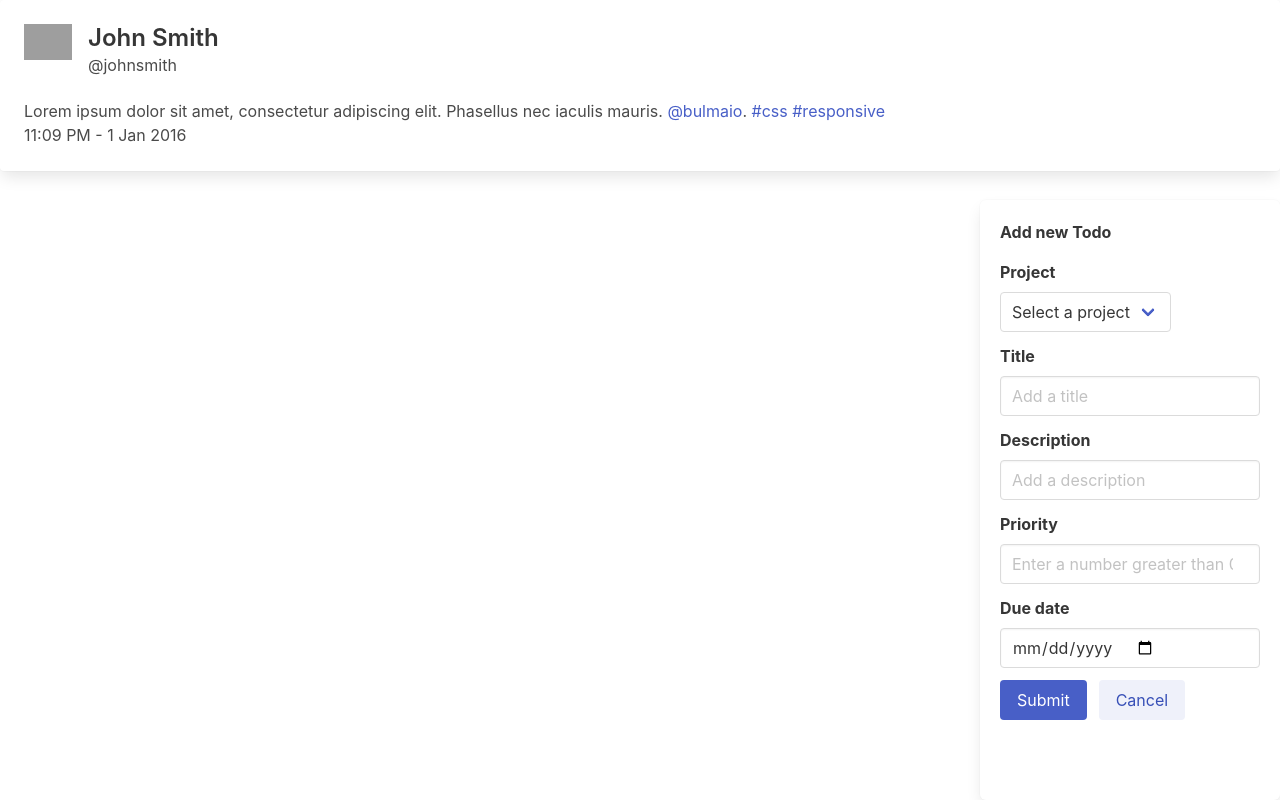
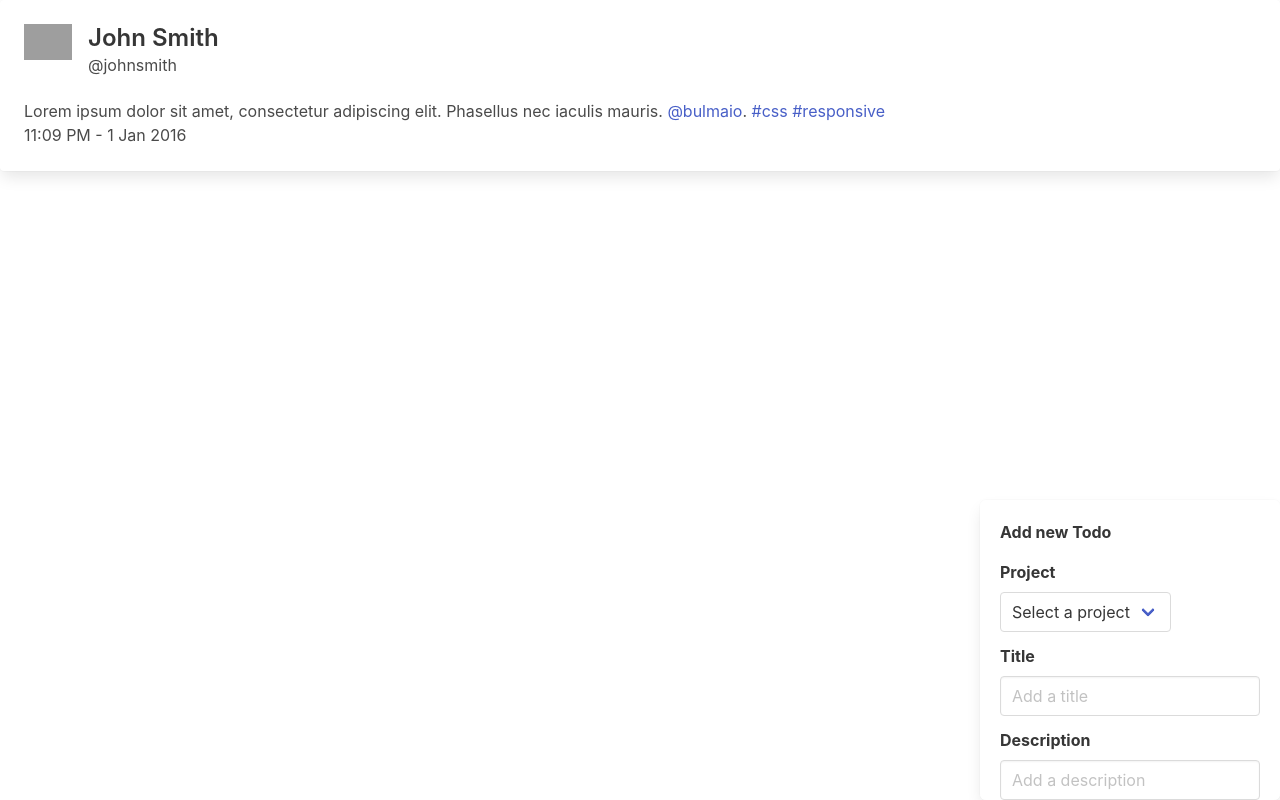
Before and after one commit to marcelomaidden/todo_list, a plain HTML site: page index.html in a window 1280 px wide. Drawn offline with nearby package versions, Linux system fonts and the light colour scheme; grey boxes are pictures that could not be loaded.

Commit message:
Add overflow-y scroll on Add todo box

```diff
--- a/stylesheet/main.css
+++ b/stylesheet/main.css
@@ -1,7 +1,8 @@
 .todo-add {
   width: 300px;
-  height: 600px;
+  height: 300px;
   bottom: 0;
   right: 0;
   position: fixed;
+  overflow-y: scroll;
 }
```
